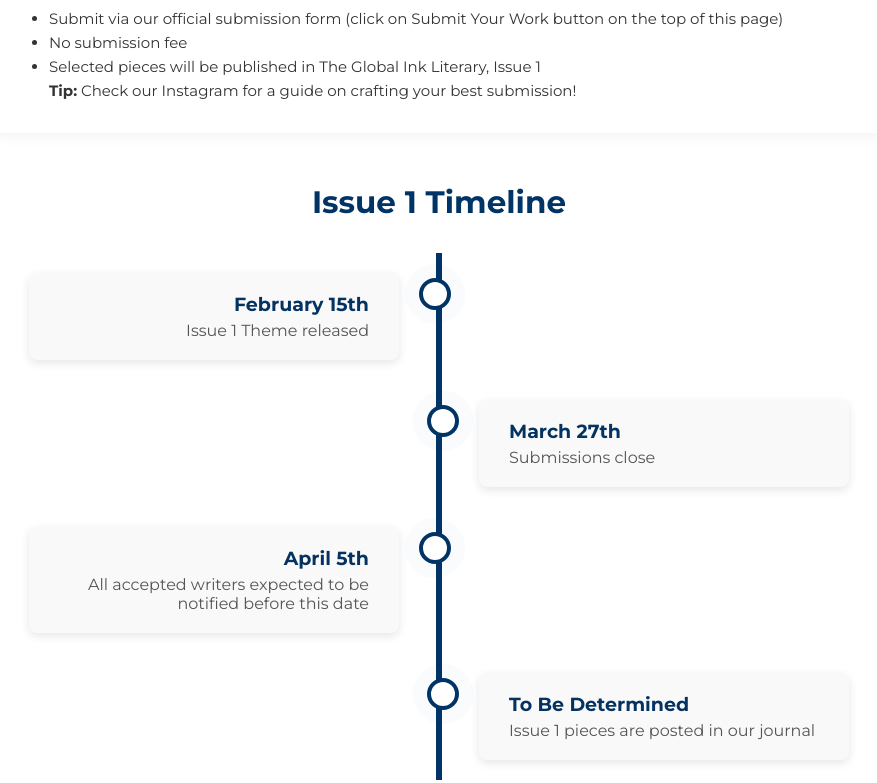
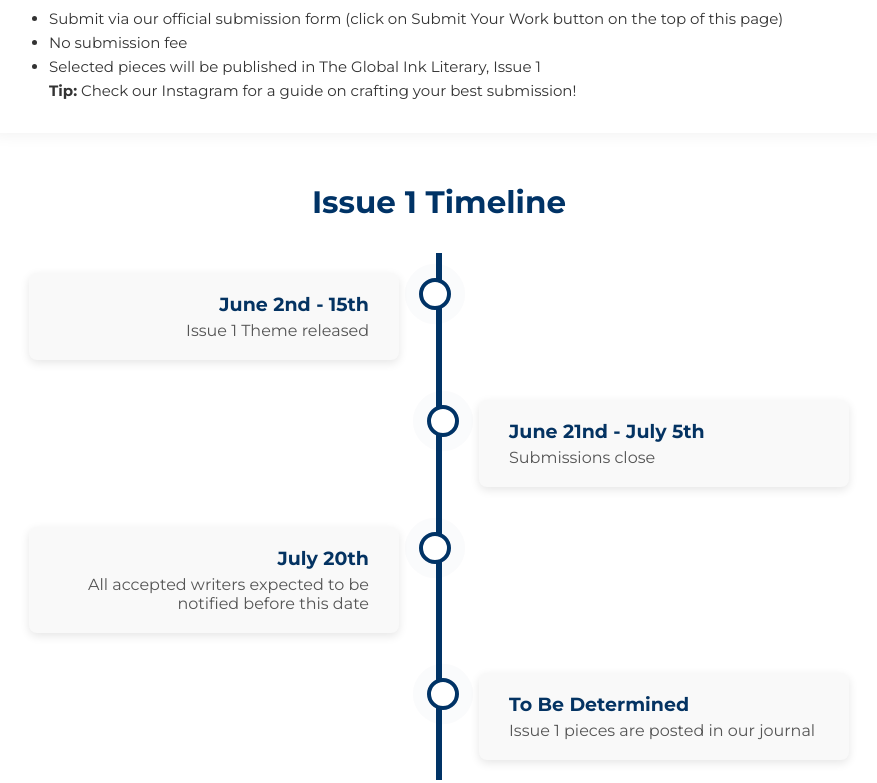
Before and after one commit to theglobalinkproject-art/theglobalinkprojectweb, a website: page submissions.html in a window 1280 px wide. Shown: the part 1650-2433 px from the top of the page, without its empty margins (201-1078 px from the left). Drawn offline with Linux system fonts and the light colour scheme.

Commit message:
Update submissions.html

```diff
--- a/submissions.html
+++ b/submissions.html
@@ -35,7 +35,7 @@
   <!-- Hero Section -->
   <section class="submissions-hero">
     <h1>Apply Here!</h1>
-    <h2> Submissions Round 1 close: June 20th </h2>
+    <h2> Submissions Round 1 close: June 15th </h2>
     <a class="button" href=https://docs.google.com/document/d/1fvh5UjdmhBxd9M_S9xeW1Vf5qoPN-xcv2ddc3GrDf-A/edit?usp=sharing target="_blank">Submit Your Work Here</a>
   </section>
 
@@ -97,21 +97,21 @@
 
   <div class="timeline-container left">
     <div class="content">
-      <h3>February 15th</h3>
+      <h3>June 2nd - 15th</h3>
       <p>Issue 1 Theme released</p>
     </div>
   </div>
 
   <div class="timeline-container right">
     <div class="content">
-      <h3>March 27th</h3>
+      <h3>June 21nd - July 5th</h3>
       <p>Submissions close</p>
     </div>
   </div>
 
   <div class="timeline-container left">
     <div class="content">
-      <h3>April 5th</h3>
+      <h3>July 20th</h3>
       <p>All accepted writers expected to be notified before this date</p>
     </div>
   </div>
```
